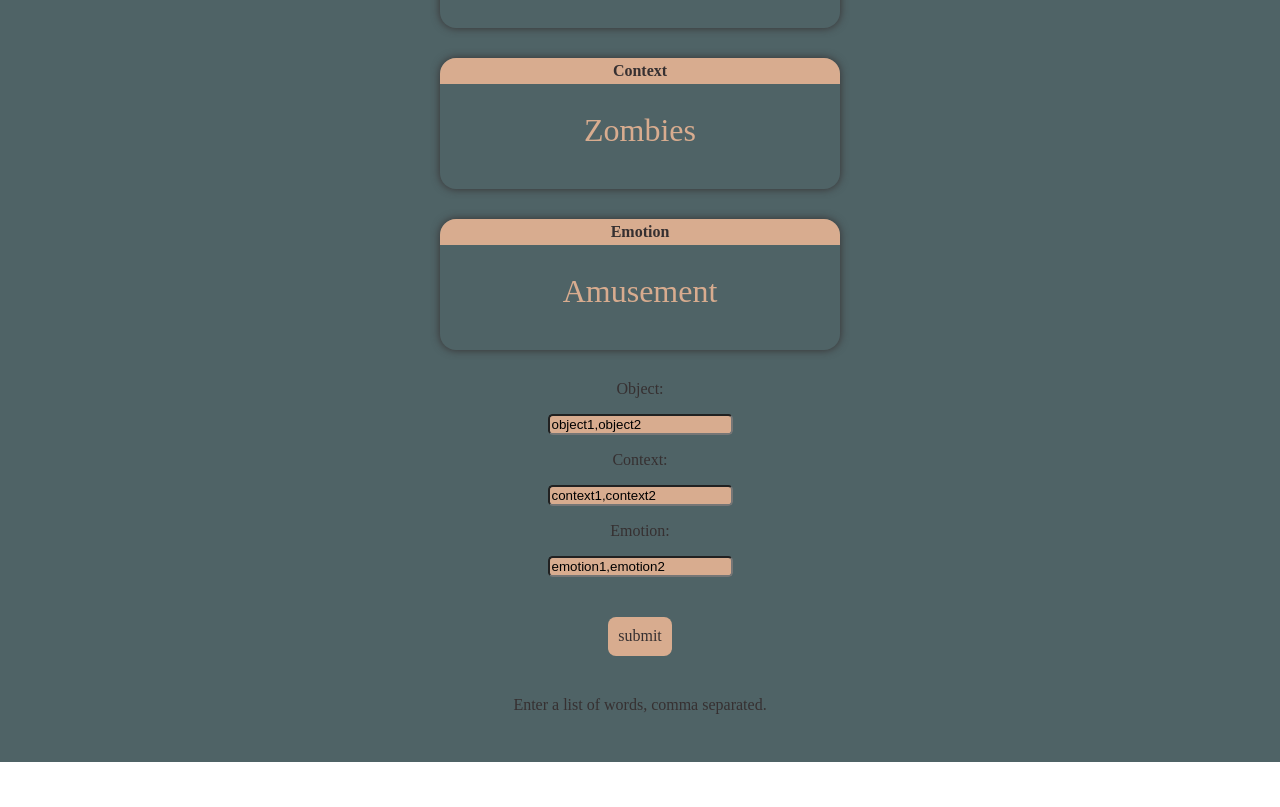
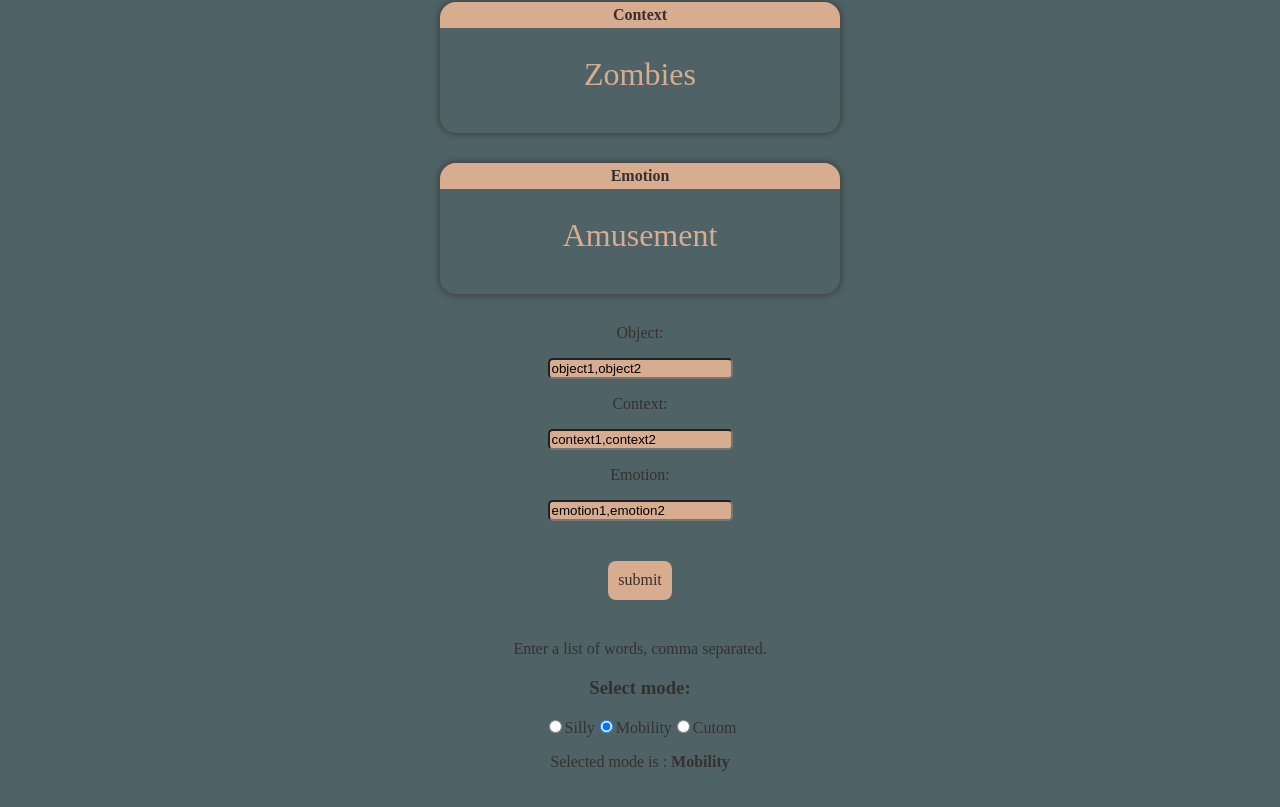
Before and after one commit to TakinB/ThingFromTheFuture, a React (Vite) app: page / in a window 1280 px wide. Shown: the part 367-1174 px from the top of the page. Before the commit the page ends 1129 px from the top, so only its background shows below. Built offline with nearby package versions, Linux system fonts and the light colour scheme; a web font is replaced by a local one.

Commit message:
mode is passed from RadioButton component to the App

```diff
--- a/src/App.jsx
+++ b/src/App.jsx
@@ -15,11 +15,12 @@ import carmoods from './mobility/moods.json'
 import Deck from './components/cardDeck'
 import Switch  from './components/Switch'
 import TextInput from './components/textInput'
+import RadioButton from './components/RadioButton'
 import { getStyleValue } from "@mui/system";
 
 
 
-let mode = false
+// let mode = false
 
 function shuffle(array) {
   let currentIndex = array.length,  randomIndex;
@@ -40,7 +41,6 @@ function shuffle(array) {
 
 // use instead  math.random(length of the array)
 function App() {
-  const [exmode, setExMode] = useState(false);
   const [object, setObject] = useState([ "Beverage"]);
   const [event, setEvent] = useState([{        "title": "Collapse", "description": "example"}]);
   const [mood, setMood] = useState(["Amusement"]);
@@ -52,9 +52,9 @@ function App() {
     setData(data)
   }
 
-  const handleToggle = () => {
+  function handleToggle(mode) {
 
-
+    console.log(mode)
     //silly thing from the future
     const mySillyMoods = shuffle(moods).slice(0,1)
     const mySillyEvents = shuffle(events).slice(0,1)
@@ -67,18 +67,28 @@ function App() {
     const myCarObjects = shuffle(carobjects).slice(0,1)
     const myCarContexts = shuffle(carcontexts).slice(0,1)
 
-    if(!mode){
+    if(mode == "Silly"){
       setEvent(mySillyEvents)
       setObject(mySillyObjects)
       setContext(mySillyContexts)
       setMood(mySillyMoods)
     }
-    if(mode){
+    if(mode == "Mobility"){
       setIntro("Imagine mobililty")
       setEvent(myCarEvents)
       setObject(myCarObjects)
       setContext(myCarContexts)
       setMood(myCarMoods)
+    }
+    if(mode == "Custom"){
+
+      setObject(myCustomeObjects)
+      setContext(myCustomeContexts)
+      setMood(myCustomeMoods)
+      // setEvent(childData)
+
+      console.log(childData)
+      console.log(myCustomeObjects)
     }
   }
 
@@ -104,12 +114,13 @@ function App() {
   return (
     <div className="App">
       <button onClick={event =>handleToggle()}> redraw </button>
-      <Switch
+      {/* <Switch
         isOn={mode}
         handleToggle={() => {mode = !mode; handleToggle();}}
-      />
+      /> */}
       <Deck gameIntro={intro} Moods={mood} Objects={object} Contexts={context} Events={event}/>
       <TextInput handleCallback={CallBack}/>
+      <RadioButton handleMode={handleToggle}/>
     </div>
   );
 }
--- /dev/null
+++ b/src/components/RadioButton.css
@@ -0,0 +1,6 @@
+.singleRadio {
+    background-color: #d8ac8f;
+    border-radius: 0.3rem;
+    align-items: center;
+    justify-content: space-between;
+}
--- /dev/null
+++ b/src/components/RadioButton.jsx
@@ -0,0 +1,52 @@
+import React, { createContext, useEffect, useState } from "react";
+
+import  './RadioButton.css';
+
+
+export default function RadioButton({handleMode}) {
+  const [mode, setMode] = useState("Mobility")
+
+  const onOptionChange = e => {
+    setMode(e.target.value)
+  }
+
+  return (
+    <div className="RadioButton">
+      <h3>Select mode: </h3>
+
+      <input className="singleRadio"
+        type="radio"
+        name="Silly"
+        value="Silly"
+        id="Silly"
+        checked={mode === "Silly"}
+        onChange={e => {setMode(e.target.value); handleMode(e.target.value)}}
+      />
+      <label htmlFor="Silly">Silly</label>
+
+      <input className="singleRadio"
+        type="radio"
+        name="Mobility"
+        value="Mobility"
+        id="Mobility"
+        checked={mode === "Mobility"}
+        onChange={e => {setMode(e.target.value); handleMode(e.target.value)}}
+      />
+      <label htmlFor="Mobility">Mobility</label>
+
+      <input className="singleRadio"
+        type="radio"
+        name="Cutom"
+        value="Cutom"
+        id="Cutom"
+        checked={mode === "Cutom"}
+        onChange={e => {setMode(e.target.value); handleMode(e.target.value)}}
+      />
+      <label htmlFor="Cutom">Cutom</label>
+
+      <p>
+        Selected mode is :  <strong>{mode}</strong>
+      </p>
+    </div>
+  )
+}
```
